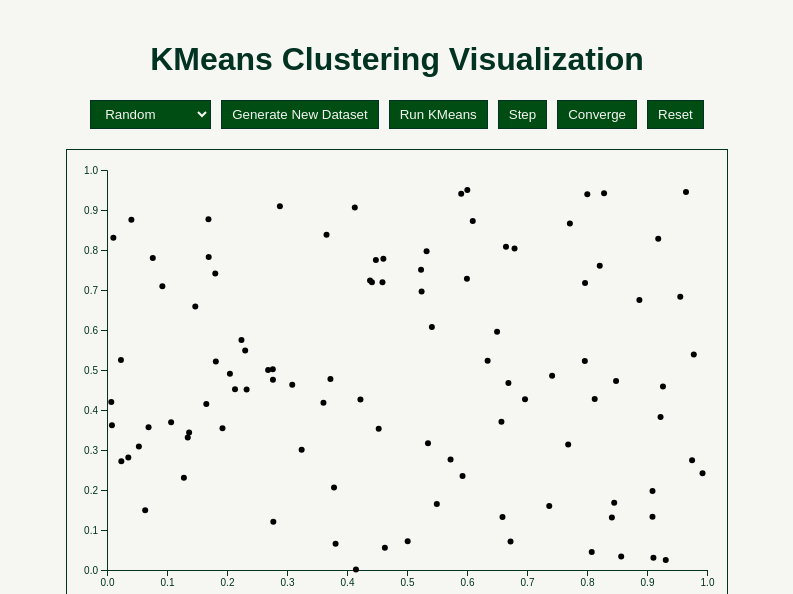
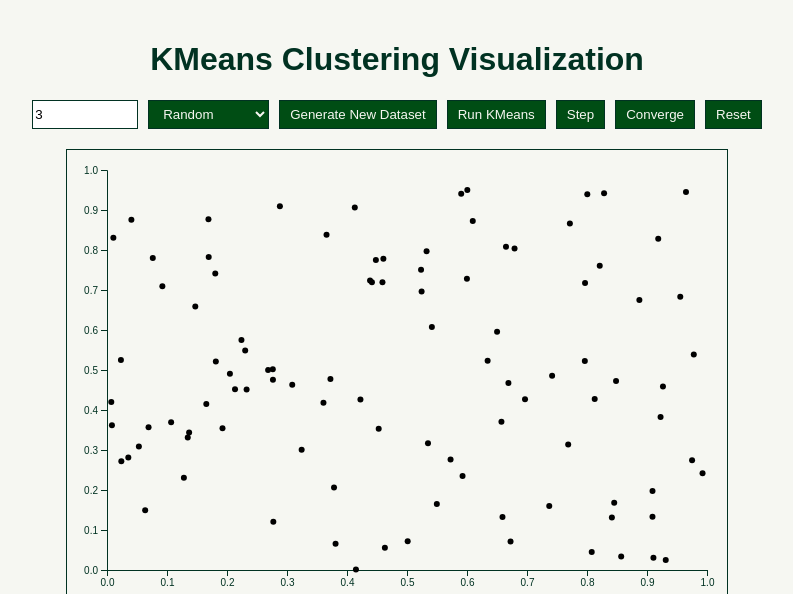
Before and after one commit to Kermit3T/tongtt-assignment-2, a Flask app: page / in a window 1280 px wide. Shown: the top 594 px of the page, without its empty margins (243-1036 px from the left). Run offline with Flask 3, Linux system fonts and the light colour scheme; some libraries are stand-ins or nearby versions.

Commit message:
added the option to input number of clusters K

```diff
--- a/static/css/style.css
+++ b/static/css/style.css
@@ -15,14 +15,14 @@ body {
     gap: 10px;
 }
 
-button, select {
+button, select  {
     padding: 5px 10px;
     background-color: #004D14; /* Button background color */
     color: #F6F7F2; /* Button text color */
     border: 1px solid #013222; /* Button border color */
 }
 
-button:hover, select:hover {
+button:hover, select:hover:hover {
     background-color: #E9EDE4; /* Button hover background color */
     color: #013222; /* Button hover text color */
 }
@@ -31,6 +31,11 @@ button:hover, select:hover {
     border: 1px solid #013222; /* Visualization border color */
 }
 
+input {
+    border: 1px solid #013222; /* Button border color */
+    width: 100px; /* Set input box width */
+}
+
 h1 {
     color: #013222; /* Header text color */
 }
--- a/static/js/kmeans.js
+++ b/static/js/kmeans.js
@@ -35,14 +35,15 @@ function generateData() {
 function runKMeans() {
     console.log("Running KMeans...");
     const initMethod = document.getElementById("initialization-method").value;
-    if (initMethod === 'manual' && manualCentroids.length < 3) {
-        alert("Please select at least 3 centroids manually.");
+    const numClusters = parseInt(document.getElementById("num-clusters").value, 10);
+    if (initMethod === 'manual' && manualCentroids.length < numClusters) {
+        alert(`Please select at least ${numClusters} centroids manually.`);
         return;
     }
 
     const requestData = {
         data: data,
-        n_clusters: 3,
+        n_clusters: numClusters,
         initialization: initMethod === 'manual' ? 'random' : initMethod
     };
 
@@ -167,7 +168,7 @@ document.addEventListener('DOMContentLoaded', (event) => {
         console.log("Initialization method changed");
         if (document.getElementById("initialization-method").value === 'manual') {
             svg.on("click", event => {
-                if (manualCentroids.length < 3) {
+                if (manualCentroids.length < parseInt(document.getElementById("num-clusters").value, 10)) {
                     const coords = d3.pointer(event);
                     manualCentroids.push([xScale.invert(coords[0]), yScale.invert(coords[1])]);
                     updateVisualization();
--- a/templates/index.html
+++ b/templates/index.html
@@ -10,6 +10,7 @@
 <body>
     <h1>KMeans Clustering Visualization</h1>
     <div id="controls">
+        <input type="number" id="num-clusters" placeholder="Number of Clusters (K)" min="1" value="3">
         <select id="initialization-method">
             <option value="random">Random</option>
             <option value="farthest_first">Farthest First</option>
```
